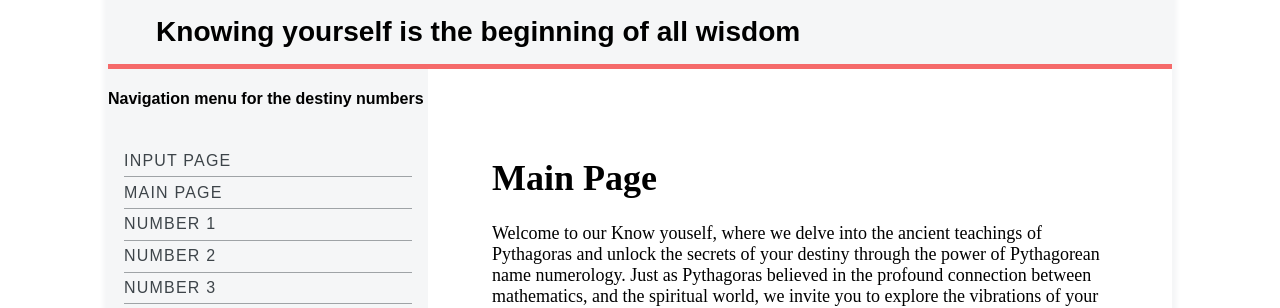
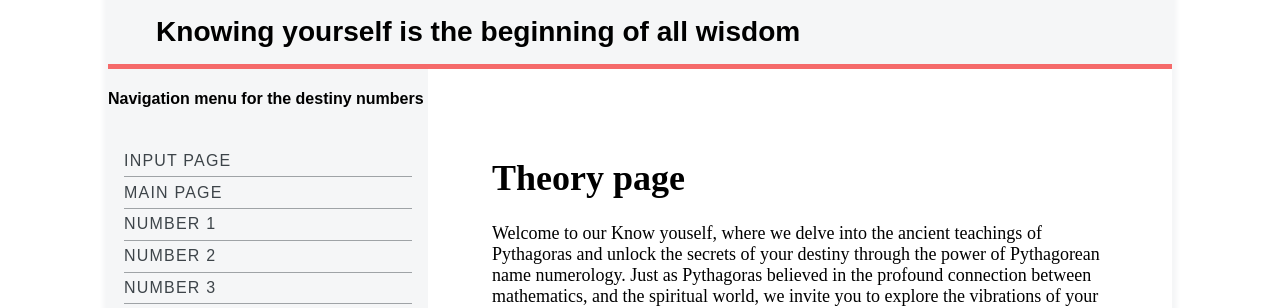
Before and after one commit to ChrisForti/know-urself, a React (Vite) app: page / in a window 1280 px wide. Shown: the top 308 px of the page. Built offline with nearby package versions, Linux system fonts and the light colour scheme.

Commit message:
CHanged header to see if deployment is working.

```diff
--- a/src/components/Pages/Mainpage.tsx
+++ b/src/components/Pages/Mainpage.tsx
@@ -8,7 +8,7 @@ import { Table } from "./Table";
 export function Mainpage() {
   return (
     <div className={styles.main}>
-      <h1>Main Page</h1>
+      <h1>Theory page</h1>
       <p>
         Welcome to our Know youself, where we delve into the ancient teachings
         of Pythagoras and unlock the secrets of your destiny through the power
```
